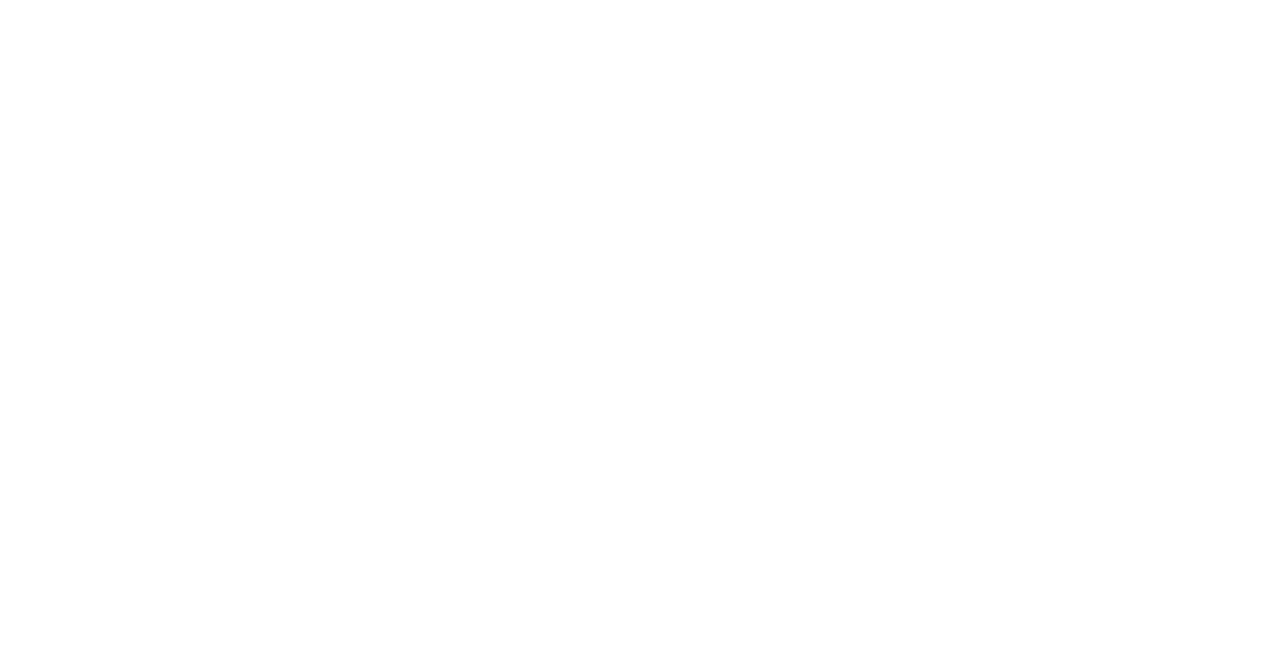
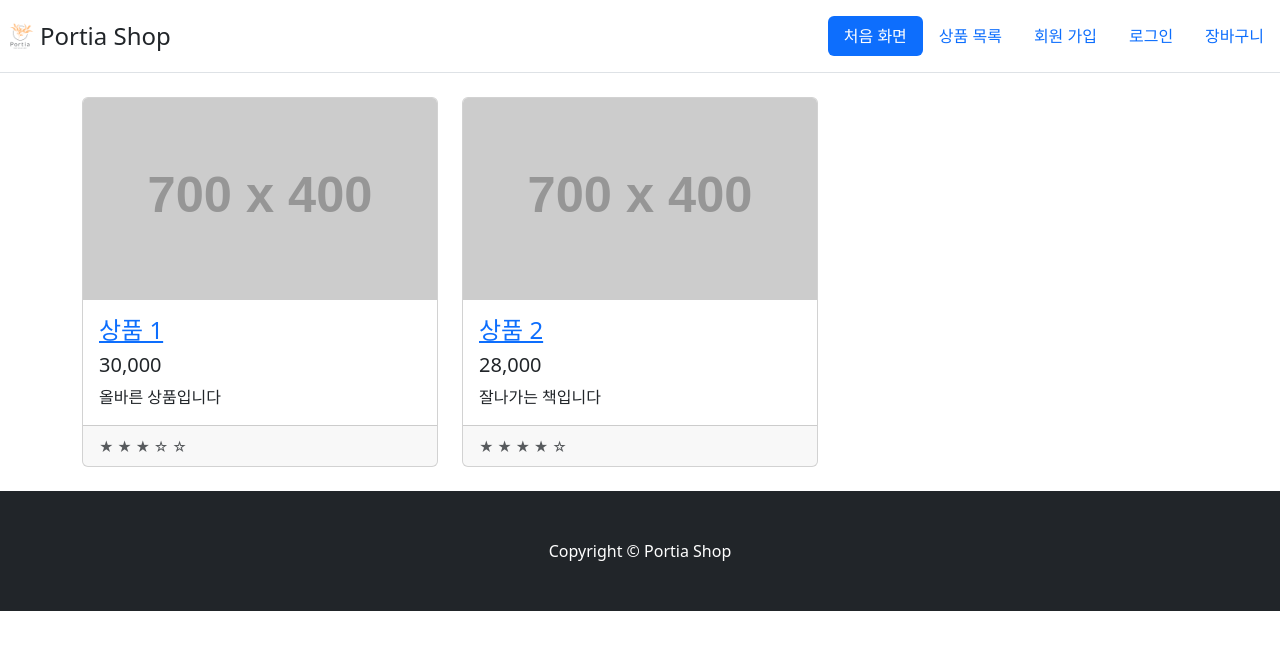
Before and after one commit to search5/portia_app, a Vue app in the folder portia_web/: page /goods in a window 1280 px wide. Before the commit this address had no page. Shown: the top 650 px of the page. Built offline with nearby package versions, Linux system fonts and the light colour scheme.

Commit message:
상품 목록 페이지 1차 구현

```diff
--- a/portia_web/src/components/TopMenuView.vue
+++ b/portia_web/src/components/TopMenuView.vue
@@ -15,7 +15,9 @@
 
     <ul class="nav nav-pills">
       <li class="nav-item"><a href="#" class="nav-link active" aria-current="page">처음 화면</a></li>
-      <li class="nav-item"><a href="#" class="nav-link">상품 목록</a></li>
+      <li class="nav-item">
+        <RouterLink :to="{name: 'goods_list'}" class="nav-link">상품 목록</RouterLink>
+      </li>
       <li class="nav-item"><a href="#" class="nav-link">회원 가입</a></li>
       <li class="nav-item"><a href="#" class="nav-link">로그인</a></li>
       <li class="nav-item"><a href="#" class="nav-link">장바구니</a></li>
--- a/portia_web/src/router/index.js
+++ b/portia_web/src/router/index.js
@@ -16,6 +16,11 @@
       // this generates a separate chunk (About.[hash].js) for this route
       // which is lazy-loaded when the route is visited.
       component: () => import('../views/AboutView.vue')
+    },
+    {
+      path: '/goods',
+      name: 'goods_list',
+      component: () => import('../views/GoodsView.vue')
     }
   ]
 })
--- a/portia_web/src/views/GoodsView.vue
+++ b/portia_web/src/views/GoodsView.vue
@@ -1,55 +1,81 @@
 <script>
 import {defineComponent} from 'vue'
+import TopMenuView from "../components/TopMenuView.vue";
+import FooterView from "../components/FooterView.vue";
+import {range} from "lodash-es";
 
 export default defineComponent({
-  name: "GoodsView"
+  name: "GoodsView",
+  components: {FooterView, TopMenuView},
+  data: () => ({
+    goods: [
+      {
+        id: 1,
+        thumbnail: 'http://placehold.it/700x400',
+        goods_name: '상품 1',
+        price: 30000,
+        goods_description: '올바른 상품입니다',
+        goods_ranking: 3
+      }, {
+        id: 2,
+        thumbnail: 'http://placehold.it/700x400',
+        goods_name: '상품 2',
+        price: 28000,
+        goods_description: '잘나가는 책입니다',
+        goods_ranking: 4
+      }
+    ],
+    iobj: {
+      number_format: new Intl.NumberFormat()
+    }
+  }),
+  methods: {
+    number_format(value) {
+      return this.iobj.number_format.format(value)
+    },
+    range (value) {
+      return range(value)
+    }
+  }
 })
 </script>
 
 <template>
-{% extends "base.html" %}
+<div>
+  <TopMenuView></TopMenuView>
 
-{% block css %}
-<!-- Custom styles for this template -->
-<link href="/static/css/shop-homepage.css" rel="stylesheet">
-{% endblock %}
-
-{% block body %}
   <div class="container mt-4">
     <div class="row">
       <div class="col-12">
         <div class="row">
-                {% for item in goods %}
-                    <div class="col-lg-4 col-md-6 mb-4">
+          <div class="col-lg-4 col-md-6 mb-4" :key="index" v-for="(item, index) in goods">
             <div class="card h-100">
-                        <a href="#"><img class="card-img-top" src="http://placehold.it/700x400" alt=""></a>
+              <a href="#"><img class="card-img-top" :src="item.thumbnail" alt=""></a>
               <div class="card-body">
                 <h4 class="card-title">
-                            <a href="/goods/{{ item.id }}">{{ item.goods_name }} </a>
+                  <a :href="'/goods/' + item.id">{{ item.goods_name }} </a>
                 </h4>
-                            <h5>{{ '%d' | format(item.price) }}</h5>
+                <h5>{{ number_format(item.price) }}</h5>
                 <p class="card-text">{{ item.goods_description }}</p>
               </div>
               <div class="card-footer">
-                            <small class="text-muted">
-                                {% for item in range(item.goods_ranking) %}
+                <small class="text-muted" :key="index" v-for="(val, index) in range(item.goods_ranking)">
                   &#9733;
-                                {% endfor %}
+                </small>
 
-                                {% for item in range(5 - item.goods_ranking) %}
+                <small class="text-muted" :key="index" v-for="(val, index) in range(5- item.goods_ranking)">
                   &#9734;
-                                {% endfor %}
                 </small>
               </div>
             </div>
           </div>
-                {% endfor %}
         </div>
         <!-- /.row -->
       </div>
     </div>
   </div>
-{% endblock %}
+  <FooterView></FooterView>
+</div>
 </template>
 
 <style scoped>
```
Lines whose indentation alone changed are shown as unchanged.
